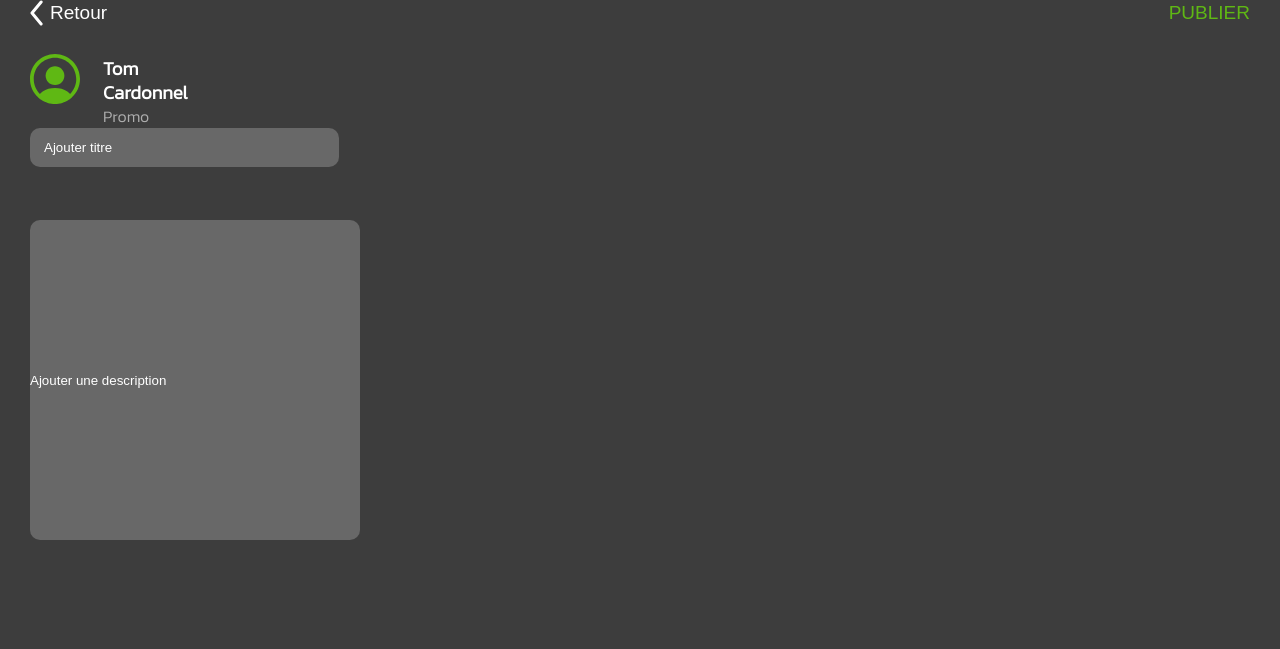
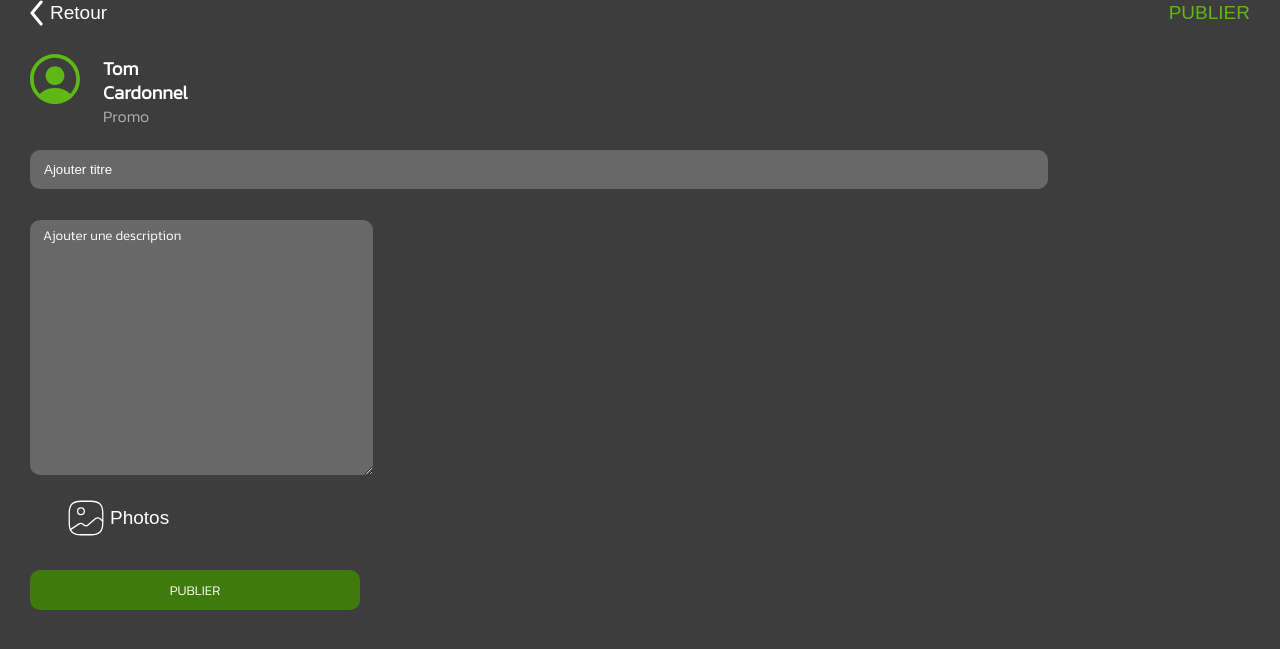
Before and after one commit to Hetic-Project/Connectify, a PHP site: page /profile/Page/createpost.php in a window 1280 px wide. Shown: the part 80-729 px from the top of the page. Run offline with PHP 8.4, Linux system fonts and the light colour scheme.

Commit message:
createpost fini

```diff
--- a/client/Page/createpost.php
+++ b/client/Page/createpost.php
@@ -5,7 +5,8 @@ session_start();
 
         <main class="main">
                 <a class="iconRetour" href="../page/publications.php"> <img src="../asset/iconRetour.svg" alt="iconRetour"> <button class="buttonRetour">Retour</button></a>
-                <button class="buttonPublier">PUBLIER</button>
+        <form>
+                <button class="buttonPublier1">PUBLIER</button>
                 <div class="profileCreatPost">
                         <img src="../asset/IconProfile.svg" alt="Image de profile creat post" class="imageProfileCreatPost">
 
@@ -15,11 +16,15 @@ session_start();
                         </div>
                 </div>
                 <div class="ajouterUnTitre">
-                <form>
                         <input class="textWhite inputPost" type="text" placeholder="Ajouter titre">
-                </form>
                 </div>
-                <input class="textWhite inputDescritpion" type="text" placeholder="Ajouter une description">
+                <textarea class="textWhite inputDescritpion" type="text" placeholder="Ajouter une description"></textarea>
+
+                <img src="../asset/IconPhotos.svg" alt="Image de poster des photo creat post" class="imagePhotosCreatPost"> </a>
+                <button class="buttonPhotos">Photos</button>
+
+                <button class="buttonPublier2">PUBLIER</button>
+        </form>
         </main>
 </body>
 </html>
--- a/client/css/createpost.css
+++ b/client/css/createpost.css
@@ -21,7 +21,7 @@ a:link
     font-size: 19px;
 }
 
-.buttonPublier{
+.buttonPublier1{
     border: none;
     background-color: #3D3D3D;
     color: #5FB814;
@@ -69,10 +69,10 @@ a:link
 
 .ajouterUnTitre{
     position: absolute;
-    width: 330px;
+    width: 91%;
     height: 46px;
     left: 30px;
-    top: 208px;
+    top: 230px;
 }
 
 .inputPost{
@@ -87,7 +87,7 @@ a:link
 .inputDescritpion{
     position: absolute;
     width: 330px;
-    height: 320px;
+    height: 250px;
     left: 30px;
     top: 300px;
     background-color: #686868;
@@ -99,6 +99,49 @@ a:link
     color: white;
 }
 
-.inputDescritpion::-webkit-input-placeholder{
-    padding-top: 50px;
+.inputDescritpion{
+    padding-top: 5px;
+    padding-left: 13px;
+    align-items: center;
+    font-family: 'Kanit';
 }
+
+.imagePhotosCreatPost {
+    position: absolute;
+    width: 112px;
+    height: 36px;
+    left: 30px;
+    top: 580px;
+
+    text-align: center;
+    color: white;
+    font-family: 'Kanit';
+    font-size: 19px;
+}
+
+.buttonPhotos {
+    border: none;
+    background-color: #3D3D3D;
+    color: #FFFFFF;
+    text-align: center;
+    position: absolute;
+    width: 50px;
+    height: 36px;
+    left: 110px;
+    top: 580px;
+    font-size: 19px;
+}
+
+.buttonPublier2 {
+    border: none;
+    position: absolute;
+    width: 330px;
+    height: 40px;
+    left: 30px;
+    top: 650px;
+
+    background: #3E7A0C;
+    border-radius: 10px;
+    color: #FFFFFF;
+    font-family: 'Kanit';
+}
```
Also changed, not shown: client/asset/IconPhotos.svg (added).
